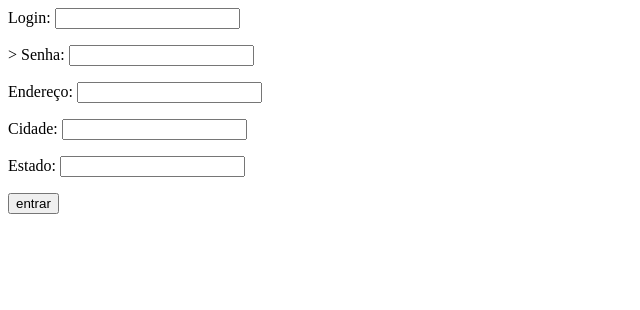
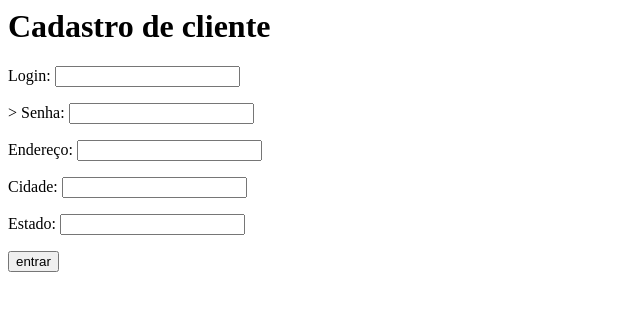
Before and after one commit to CEEMTI-BG-prof-Melissa/aula-04-25-03-vitoria-arthur, a plain HTML site: page index.html in a window 1280 px wide. Shown: the whole page, without its empty margins (0-640 px from the left). Drawn offline with Linux system fonts and the light colour scheme.

Commit message:
Update index.html

```diff
--- a/index.html
+++ b/index.html
@@ -4,6 +4,7 @@
     <title> Aula 04 </title>
   </head>
   <body>
+        <h1>Cadastro de cliente </h1>
      <form>
           <p>
              Login: <input type="text">
@@ -27,5 +28,5 @@
 
         <input type="button" value="entrar">
      </form>
- </body>
+  </body>
 </html>
```
